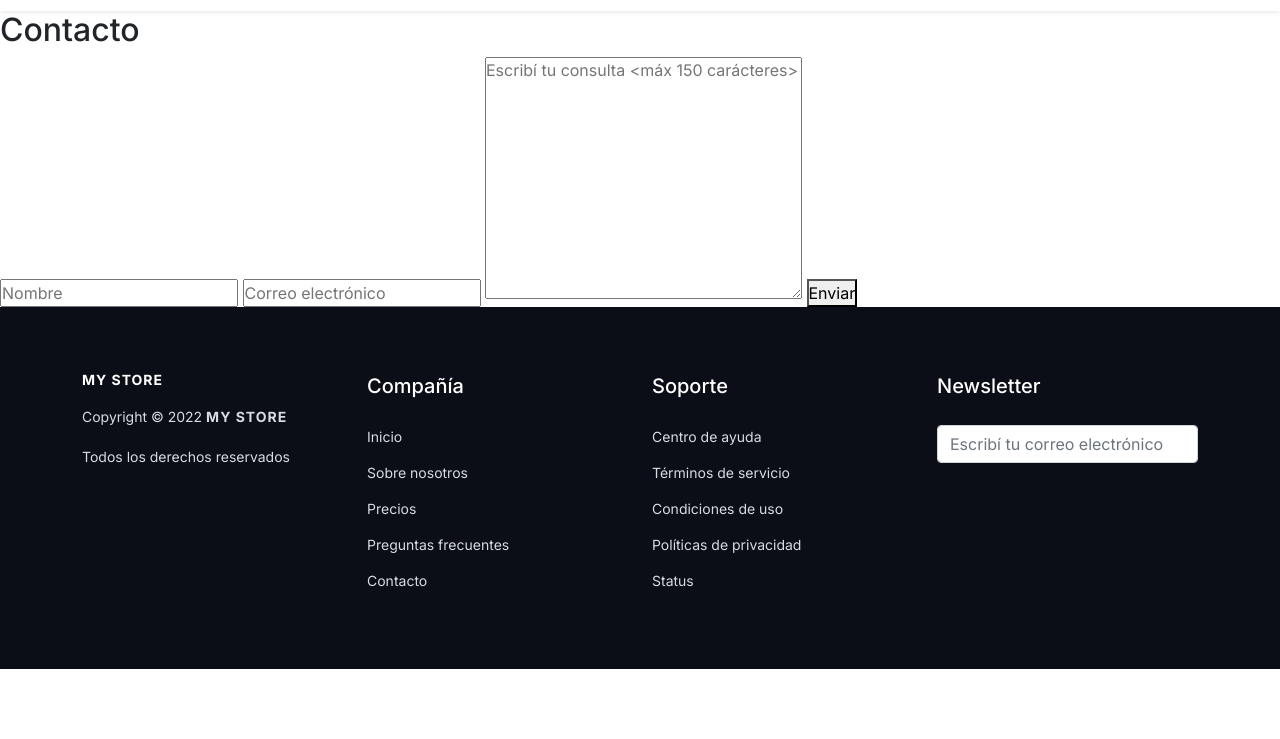
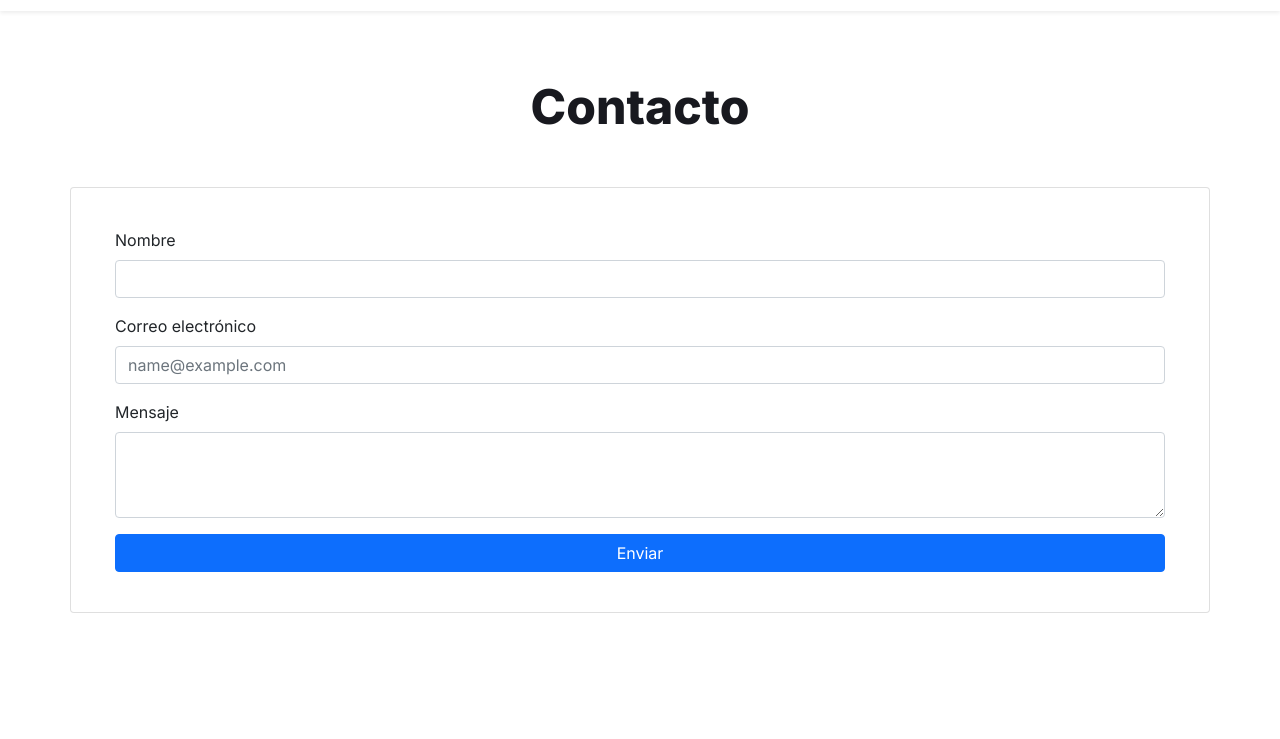
Before and after one commit to mauroturner/generador-de-tiendas, a plain HTML site: page pages/contacto.html in a window 1280 px wide. Shown: the part 61-800 px from the top of the page. Drawn offline with Linux system fonts and the light colour scheme.

Commit message:
Pagina contacto con bootstrap

```diff
--- a/assets/css/estilos.css
+++ b/assets/css/estilos.css
@@ -251,7 +251,9 @@
     color: #D9DBE1;
 }
 
-.pricing, .faq{
+.pricing,
+.faq,
+.contact{
     padding: 4rem 0;
     min-height: calc(100vh - 72px);
 }
--- a/pages/contacto.html
+++ b/pages/contacto.html
@@ -49,14 +49,29 @@
         </nav>
     </header>
     <main class="main">
-        <section class="main__section--contact">
-            <div class="main__section--contact__container">
-                <div class="main__section--contact__container__text">
-                    <h2 class="main__section--contact__container__text__title">Contacto</h2>
-                    <input class="main__section--contact__container__text__input" type="text" placeholder="Nombre">
-                    <input class="main__section--contact__container__text__input" type="text" placeholder="Correo electrónico">
-                    <textarea class="main__section--contact__container__text__input" placeholder="Escribí tu consulta <máx 150 carácteres>" cols="30" rows="10"></textarea>
-                    <button class="main__section--contact__container__text__button">Enviar</button>
+        <section class="contact">
+            <h2 class="contact__title text-center">Contacto</h2>
+            <div class="container">
+                <div class="row">
+                    <div class="card">
+                        <div class="card-body">
+                            <div class="mb-3">
+                                <label for="nombre" class="form-label">Nombre</label>
+                                <input type="text" class="form-control" id="nombre">
+                            </div>
+                            <div class="mb-3">
+                                <label for="exampleFormControlInput1" class="form-label">Correo electrónico</label>
+                                <input type="email" class="form-control" id="exampleFormControlInput1" placeholder="name@example.com">
+                            </div>
+                            <div class="mb-3">
+                                <label for="exampleFormControlTextarea1" class="form-label">Mensaje</label>
+                                <textarea class="form-control" id="exampleFormControlTextarea1" rows="3"></textarea>
+                            </div>
+                            <div class="d-grid gap-2">
+                                <button class="btn btn-primary" type="button">Enviar</button>
+                              </div>
+                        </div>
+                    </div>
                 </div>
             </div>
         </section>
```
